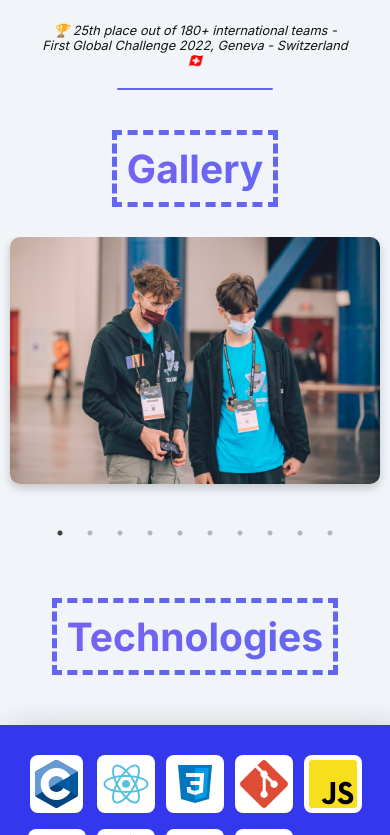
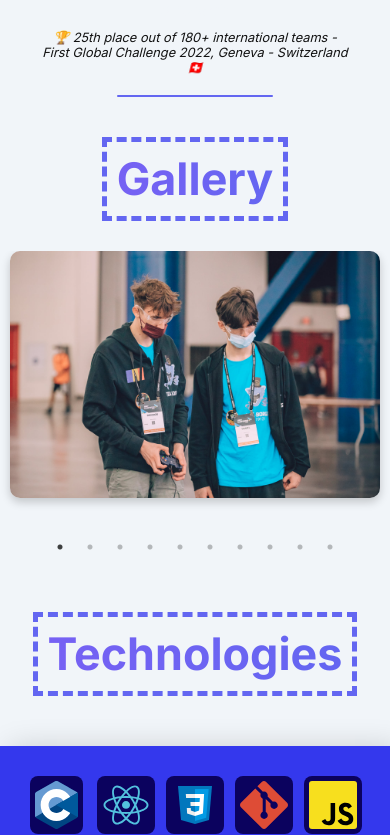
Before and after one commit to thvulpe/react-portfolio, a React (Create React App) app: page / in a window 390 px wide. Shown: the part 1689-2524 px from the top of the page. Built offline with nearby package versions, Linux system fonts and the light colour scheme; the HTML template or start-up script is replaced by a standard one.

Commit message:
minor layout changes and added favicon

```diff
--- a/src/components/Technologies.css
+++ b/src/components/Technologies.css
@@ -23,7 +23,7 @@
 
 .tech-icons img {
     height: 4.375rem;
-    background-color: white;
+    background-color: rgb(11, 2, 94);
     border-radius: 0.5rem;
     object-fit: contain;
     padding: 0.3125rem;
@@ -38,7 +38,6 @@
 @media (max-width: 768px) {
     .tech-icons img {
         height: 3rem;
-        background-color: white;
         border-radius: 0.5rem;
         object-fit: contain;
         padding: 0.3125rem;
--- a/src/components/WavyTitle.css
+++ b/src/components/WavyTitle.css
@@ -45,7 +45,7 @@
         font-size: 2.5rem;
         font-weight: bold;
 
-        font-size: clamp(1rem, 10vw, 5rem);
+        font-size: clamp(1rem, 11.5vw, 5rem);
         max-width: 90%;
         overflow-wrap: break-word;
 
```
Also changed, not shown: 1 other file (tests, documents, lock files or other folders).
